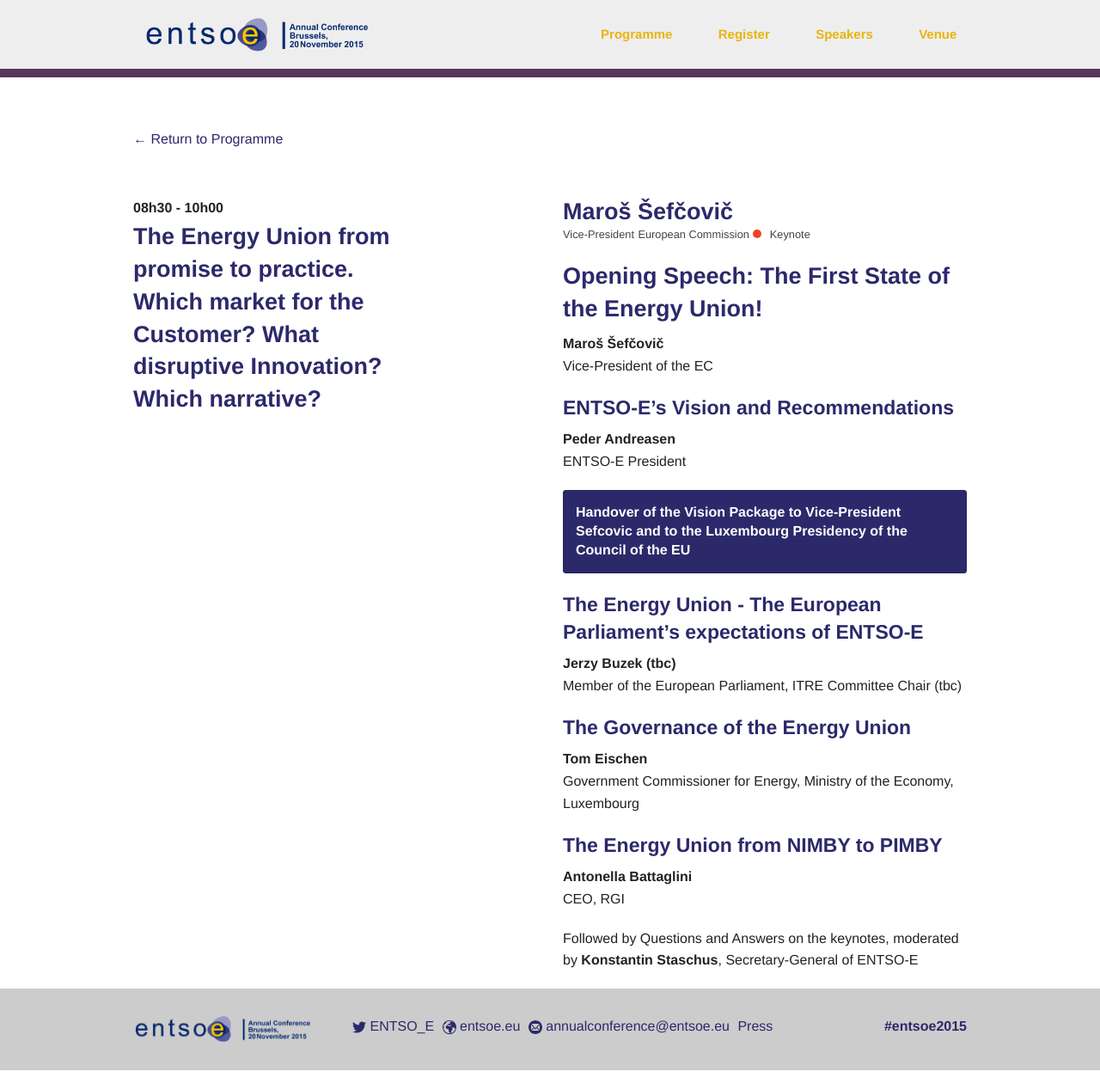
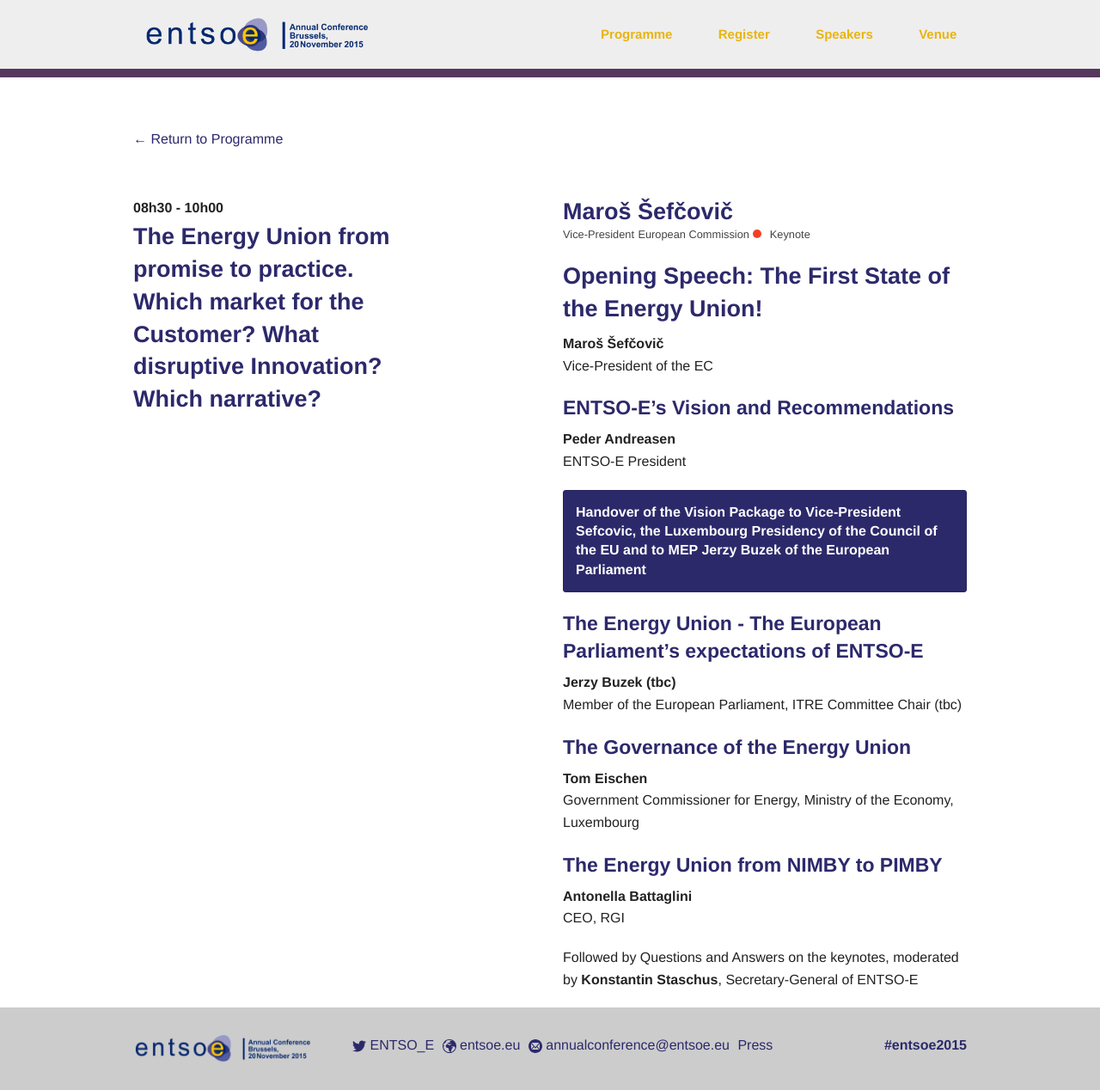
Before and after one commit to SmokeBellew1/entsoe_conf, a Jekyll site: the page built from _posts/schedule/2015-06-10-09h00.md, in a window 1280 px wide. Shown: the whole page at 86% size. Built offline with Jekyll 4.4.1, drawn with Linux system fonts in a browser that asks for light colours; before the commit the page ends 1245 px from its top, so only the background shows below that.

Commit message:
Updated 2015-06-10-09h00.md

```diff
--- a/_posts/schedule/2015-06-10-09h00.md
+++ b/_posts/schedule/2015-06-10-09h00.md
@@ -16,6 +16,7 @@
 published: true
 ---
 
+
 ### **Opening Speech: The First State of the Energy Union!**
 
 __Maroš Šefčovič__<br>
@@ -28,7 +29,7 @@
 ENTSO-E President
 
 
-####__Handover of the Vision Package to Vice-President Sefcovic and to the Luxembourg Presidency of the Council of the EU__
+####__Handover of the Vision Package to Vice-President Sefcovic, the Luxembourg Presidency of the Council of the EU and to MEP Jerzy Buzek of the European Parliament__
 {:class="alert-box radius" style="font-size:16px;"}
 
 #### __The Energy Union - The European Parliament's expectations of ENTSO-E__
```
